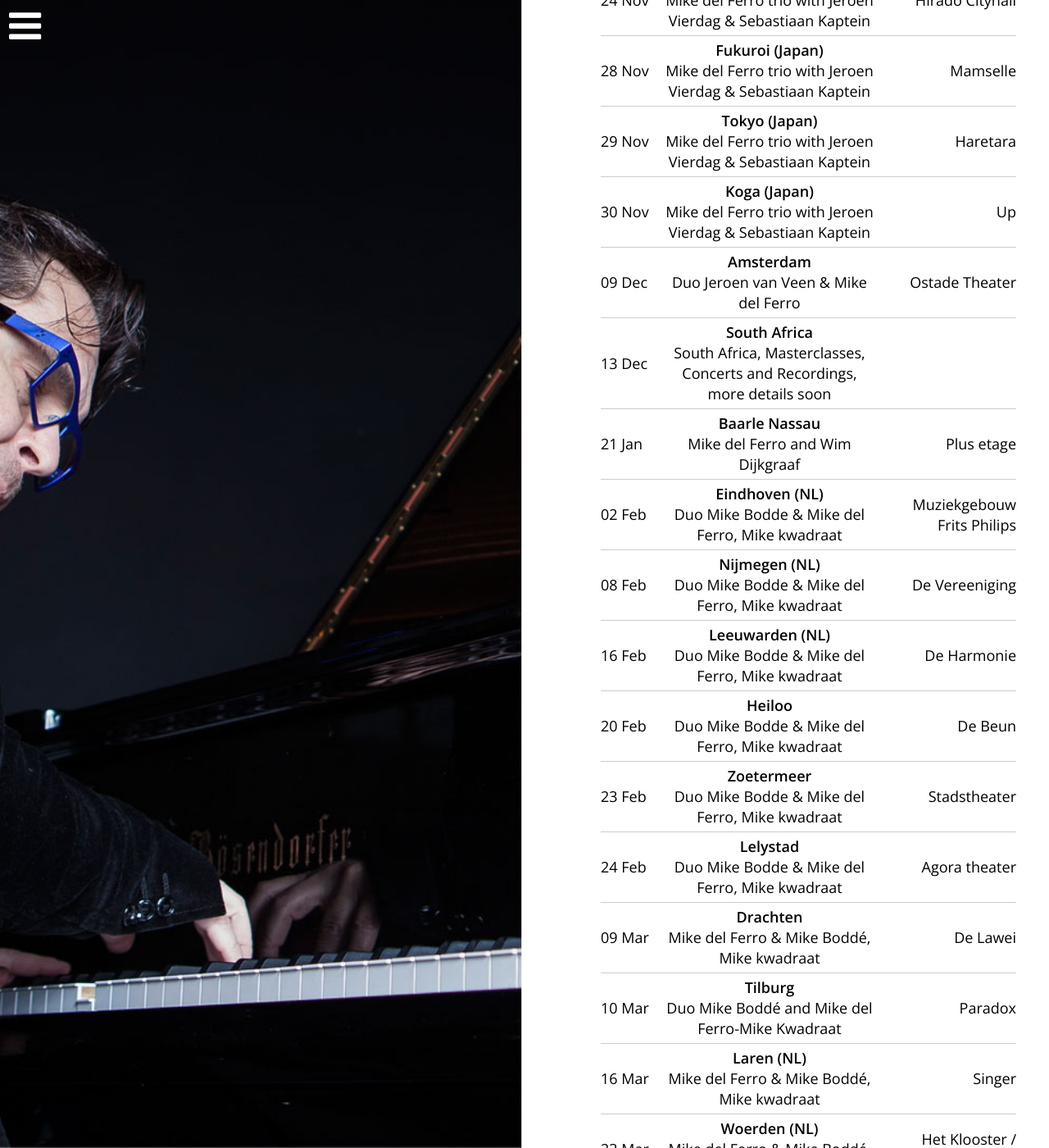
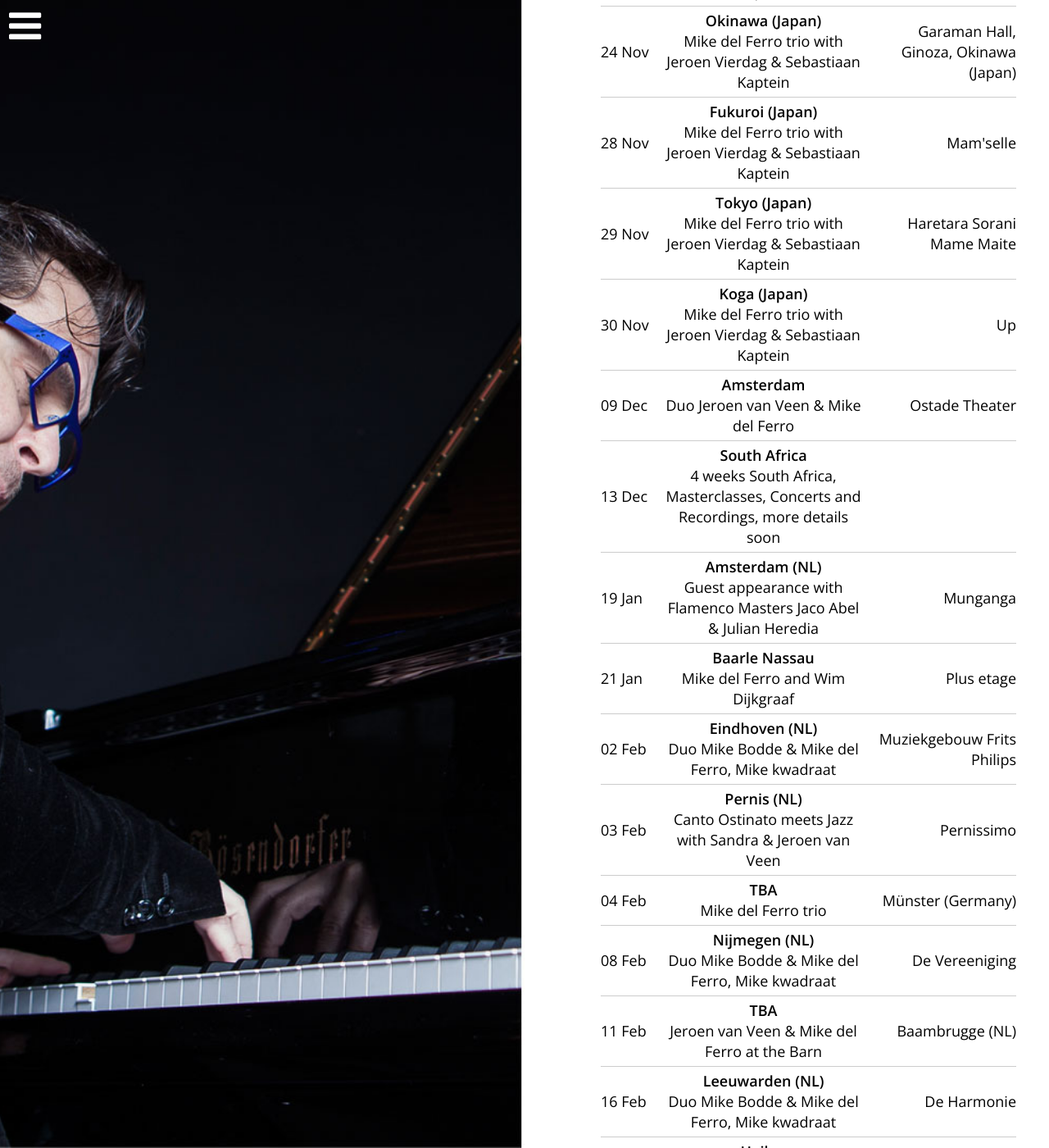
Before and after one commit to mikedelferro/website, a Jekyll site: the page built from agenda.html, in a window 1280 px wide and 1400 px high, scrolled down 569 px. Shown: the whole window at 82% size. Built offline with Jekyll 4.4.1, drawn with Linux system fonts in a browser that asks for light colours; nearby versions of some CDN libraries; some of the changed text lies outside the part shown.

Commit message:
Updated '_config.yml' via CloudCannon

```diff
--- a/_config.yml
+++ b/_config.yml
@@ -78,7 +78,7 @@ gigs:
     date: 2017-11-23 08:00:00
     location: New Combo
     venue: 'Fukuoka, Japan'
-    url:
+    url: 'http://newcombo.sakura.ne.jp/live11.html'
   - title: Mike del Ferro and Wim Dijkgraaf
     date: 2018-01-21 00:00:00
     location: Plus etage
@@ -86,9 +86,9 @@ gigs:
     url:
   - title: Mike del Ferro trio with Jeroen Vierdag & Sebastiaan Kaptein
     date: 2017-11-24 20:00:00
-    location: Hirado Cityhall
-    venue: Nagasaki (Japan)
-    url:
+    location: 'Garaman Hall, Ginoza, Okinawa (Japan)'
+    venue: Okinawa (Japan)
+    url: 'http://garaman.jp/sf'
   - title: Duo Mike Boddé and Mike del Ferro-Mike Kwadraat
     date: 2018-03-10 20:00:00
     location: Paradox
@@ -100,42 +100,64 @@ gigs:
     venue: Amsterdam
     url:
   - title: Mike del Ferro & Jeroen van Veen
-    date: 2017-11-16 20:00:00
+    date: 2017-11-16 20:30:00
     location: Roode Bioscoop
     venue: Amsterdam
     url: www.roodebioscoop.nl
   - title: Mike del Ferro & Mike Boddé
-    date: 2017-11-17 20:00:00
+    date: 2017-11-17 20:30:00
     location: Roode Bioscoop
     venue: Amsterdam
     url: www.roodebioscoop.nl
   - title: Mike del Ferro & Remy van Kesteren
-    date: 2017-11-18 20:00:00
+    date: 2017-11-18 20:30:00
     location: Roode Bioscoop
     venue: Amsterdam
     url: www.roodebioscoop.nl
   - title: Mike del Ferro trio with Jeroen Vierdag & Sebastiaan Kaptein
     date: 2017-11-29 20:00:00
-    location: Haretara
+    location: Haretara Sorani Mame Maite
     venue: Tokyo (Japan)
-    url:
-  - title: 'South Africa, Masterclasses, Concerts and Recordings, more details soon'
+    url: 'http://mameromantic.com'
+  - title: >-
+      4 weeks South Africa, Masterclasses, Concerts and Recordings, more details
+      soon
     date: 2017-12-13 00:00:00
     location:
     venue: South Africa
     url:
   - title: Mike del Ferro trio with Jeroen Vierdag & Sebastiaan Kaptein
     date: 2017-11-28 20:00:00
-    location: Mamselle
+    location: Mam'selle
     venue: Fukuroi (Japan)
-    url:
+    url: 'http://music.geocities.jp/mamselle33'
   - title: Mike del Ferro trio with Jeroen Vierdag & Sebastiaan Kaptein
-    date: 2017-11-30 00:00:00
+    date: 2017-11-30 20:00:00
     location: Up
     venue: Koga (Japan)
-    url:
+    url: 'http://www.ups-jazz.com/index.shtml'
   - title: Mike del Ferro trio
     date: 2018-03-25 15:00:00
     location: Rosa Spier Huis
     venue: Laren (NL Noord Holland)
     url:
+  - title: Guest appearance with Flamenco Masters Jaco Abel & Julian Heredia
+    date: 2018-01-19 20:30:00
+    location: Munganga
+    venue: Amsterdam (NL)
+    url:
+  - title: Canto Ostinato meets Jazz with Sandra & Jeroen van Veen
+    date: 2018-02-03 20:00:00
+    location: Pernissimo
+    venue: Pernis (NL)
+    url: www.pernissimo.nl
+  - title: Mike del Ferro trio
+    date: 2018-02-04 03:00:00
+    location: Münster (Germany)
+    venue: TBA
+    url:
+  - title: Jeroen van Veen & Mike del Ferro at the Barn
+    date: 2018-02-11 03:00:00
+    location: Baambrugge (NL)
+    venue: TBA
+    url:
```
